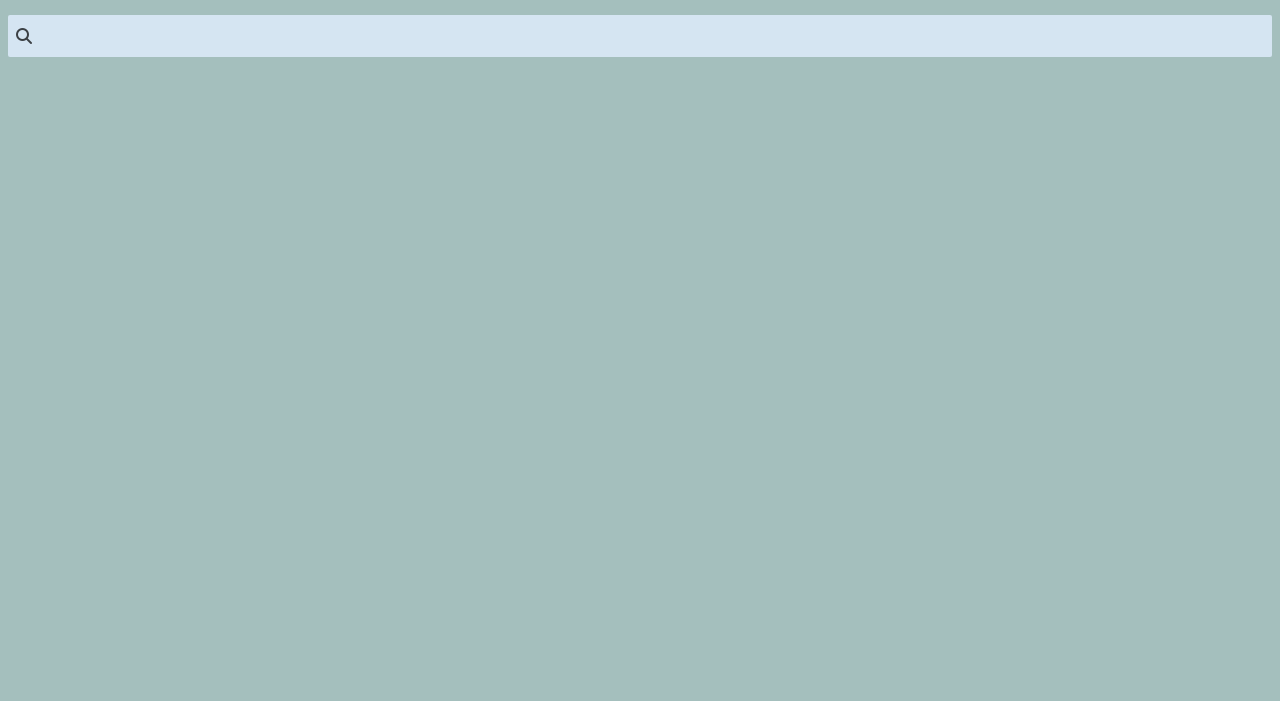
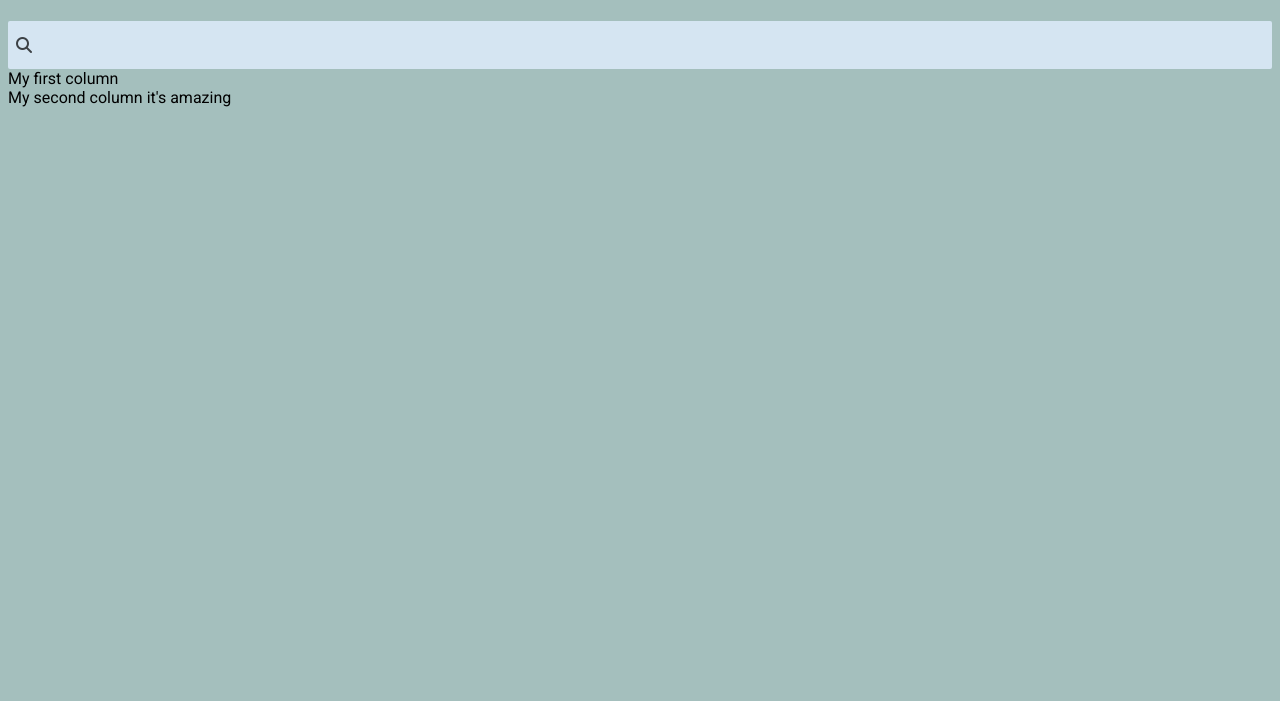
Before and after one commit to alexfrunza/kanban-board, a React app: page / in a window 1280 px wide. Shown: the part 153-854 px from the top of the page. Built offline with nearby package versions, Linux system fonts and the light colour scheme.

Commit message:
Add absolute imports

```diff
--- /dev/null
+++ b/jsconfig.json
@@ -0,0 +1,6 @@
+{
+    "compilerOptions": {
+        "baseUrl": "src"
+    },
+    "include": ["src"]
+}
--- a/src/components/board/Board.css
+++ b/src/components/board/Board.css
@@ -18,7 +18,7 @@ main.board .boardName {
 
 main.board h2.boardName {
     /* Page don't move when board name it's modified */
-    border: 2px solid transparent;
+    border: 5px solid transparent;
 }
 
 main.board .boardName .editBoardTitle {
@@ -29,6 +29,7 @@ main.board .boardName .editBoardTitle {
 
 main.board input[name='boardName'],
 main.board input[name='search'] {
+    padding: 3px;
     border-radius: 2px;
     border: 2px solid transparent;
     font-size: 2rem;
--- a/src/components/board/Board.js
+++ b/src/components/board/Board.js
@@ -1,10 +1,108 @@
 import React, { useState, useEffect } from 'react';
-import './Board.css';
+import Column from 'components/column/Column';
+import 'components/board/Board.css';
+
+const mockBoard = {
+    name: "First Board",
+    id: "123412348",
+    users: [
+        {
+            username: "alexandru",
+            id: "1689623",
+            imgUrl: "https://avatarfiles.alphacoders.com/233/233054.jpg"
+        },
+        {
+            username: "alexfrunza",
+            id: "2341",
+            imgUrl: "https://avatarfiles.alphacoders.com/233/233054.jpg"
+        }
+    ],
+    columns: [
+        {
+            name: "My first column",
+            id: "12341234",
+            cards: [
+                {
+                    "name": "My first card",
+                    "description": "bla bla",
+                    id: "8383",
+                    labels: [
+                        {
+                            name: "bug",
+                            id: "12349",
+                            color: "red"
+                        }
+                    ],
+                    assignedTo: [
+                        "2341"
+                    ],
+                },
+                {
+                    "name": "My second card",
+                    "description": "bla bla",
+                    id: "8383",
+                    labels: [
+                        {
+                            name: "bug",
+                            id: "12349",
+                            color: "red"
+                        }
+                    ],
+                    assignedTo: [
+                        "2341"
+                    ],
+                }
+            ]},{
+                name: "My second column it's amazing",
+                id: "12341234",
+                cards: [
+                    {
+                        "name": "My third card",
+                        "description": "bla bla",
+                        id: "8383",
+                        labels: [
+                            {
+                                name: "bug",
+                                id: "12349",
+                                color: "red"
+                            }
+                        ],
+                        assignedTo: [
+                            "2341"
+                        ],
+                    },
+                    {
+                        "name": "My forth card",
+                        "description": "bla bla",
+                        id: "1511",
+                        labels: [
+                            {
+                                name: "bug",
+                                id: "12349",
+                                color: "red"
+                            }
+                        ],
+                        assignedTo: [
+                            "2341"
+                        ],
+                    }
+                ]}
+    ]}
 
 const Board = () => {
     const [boardName, setBoardName] = useState("My first board");
     const [boardNameEdit, setBoardNameEdit] = useState(false);
     const [searchString, setSearchString] = useState('');
+
+    const [columns, setColumns] = useState([]);
+
+    // Fetch the data from API
+    useEffect(() => {
+        // TODO: fetch the data from API
+
+        setBoardName(mockBoard.name);
+        setColumns(mockBoard.columns);
+    }, []);
 
     const submitBoardName = (event) => {
         event.preventDefault();
@@ -43,7 +141,12 @@ const Board = () => {
         } else  {
             return (
                 <form className="boardName" onSubmit={ submitBoardName }>
-                    <input type="text" name="boardName" defaultValue={boardName} />
+                    <input
+                type="text"
+                name="boardName"
+                defaultValue={boardName}
+                autoComplete="off"
+                />
                 <button
                 className="editBoardTitle"
                 type="submit"
@@ -64,6 +167,7 @@ const Board = () => {
         className="searchInBoard"
         onSubmit={(event) => event.preventDefault()}>
         <input
+        autoComplete="off"
         type="text"
         name="search"
         value={ searchString }
@@ -71,6 +175,13 @@ const Board = () => {
         />
         <i className="fas fa-search"></i>
     </form>
+    <section className="columnsSection">
+        { columns.map((data) => {
+            return <Column value={ data }/>
+        }
+        )
+        }
+    </section>
 </main>
     );
 }
--- /dev/null
+++ b/src/components/column/Column.js
@@ -0,0 +1,12 @@
+import React, { useState, useEffect } from 'react';
+
+const Column = (props) => {
+    console.log(props)
+    return (
+        <div className='column'>
+            {props.value.name}
+        </div>
+    )
+}
+
+export default Column;
--- a/src/components/navbar/Navbar.js
+++ b/src/components/navbar/Navbar.js
@@ -1,5 +1,5 @@
 import React from 'react';
-import './Navbar.css';
+import 'components/navbar/Navbar.css';
 
 const Navbar = () => {
     return (
--- a/src/index.js
+++ b/src/index.js
@@ -1,8 +1,8 @@
 import { render } from "react-dom";
 import { StrictMode } from 'react';
-import Navbar from "./components/navbar/Navbar";
-import Board from "./components/board/Board";
-import './index.css';
+import Navbar from "components/navbar/Navbar";
+import Board from "components/board/Board";
+import 'index.css';
 
 const App = () => {
     return (
```
Also changed, not shown: src/components/column/Column.css (added). Lines whose indentation alone changed are shown as unchanged.
